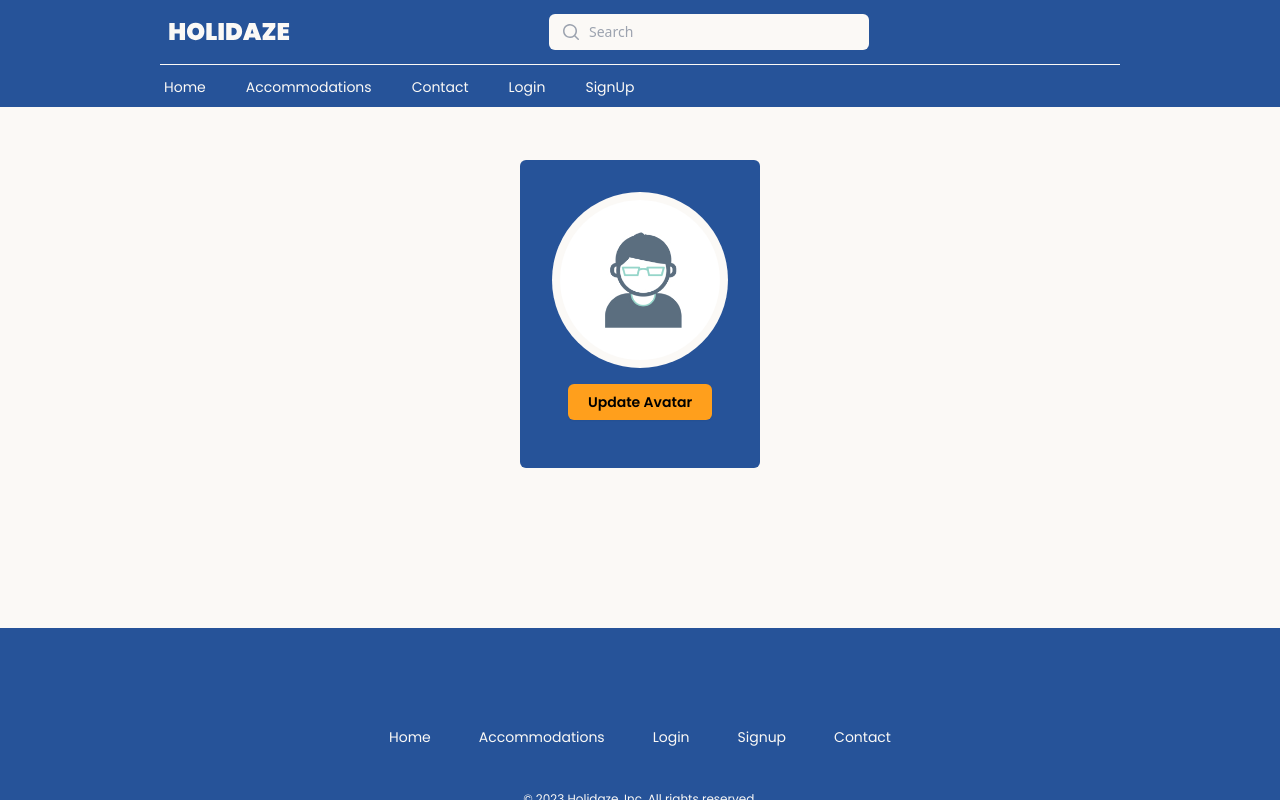
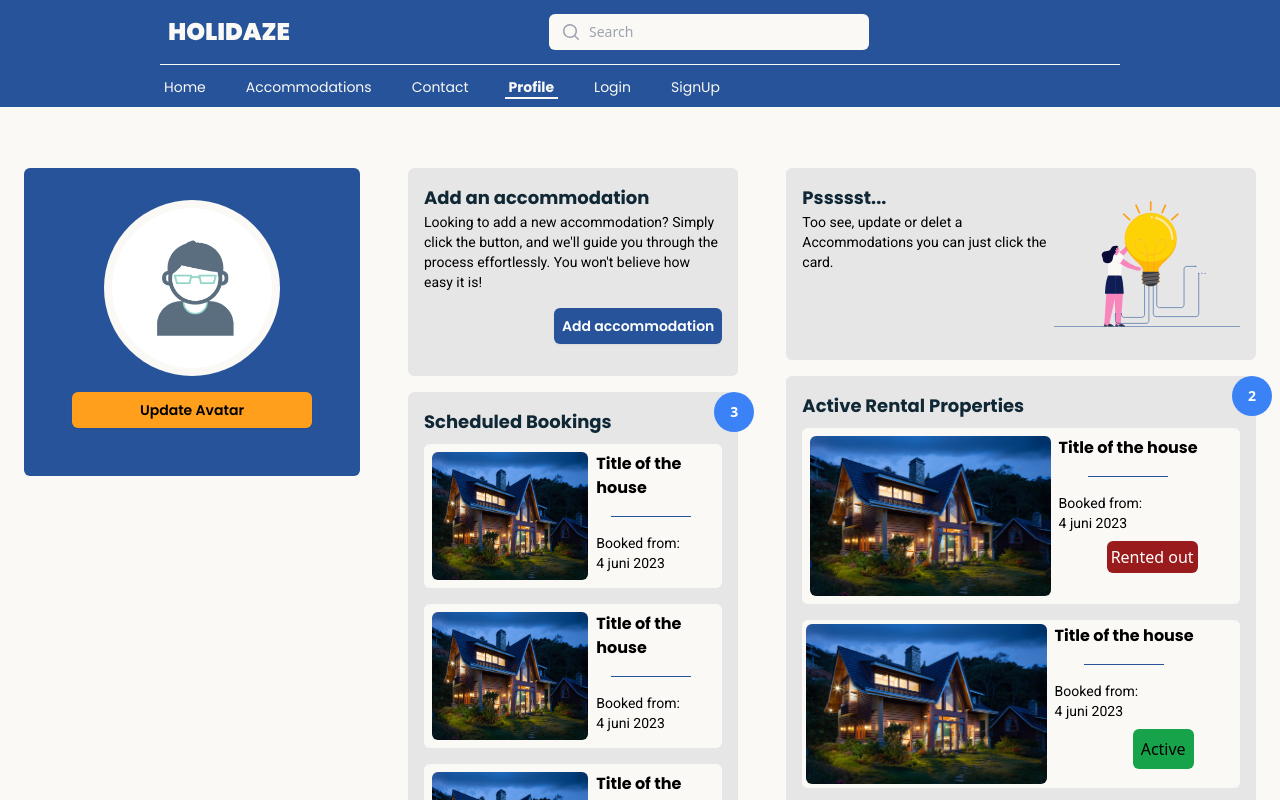
Before and after one commit to Liisagrant/Holidaze, a React (Vite) app: page /Profile in a window 1280 px wide. Shown: the top 800 px of the page. Built offline with nearby package versions, Linux system fonts and the light colour scheme.

Commit message:
added styling for all components on the page and fixed some issues of styling on home and in the header

```diff
--- a/src/Layout/Header.jsx
+++ b/src/Layout/Header.jsx
@@ -137,6 +137,14 @@ export default function Header() {
                   Contact
                 </NavLink>
               </li>
+              <li>
+                <NavLink
+                  to="/Profile"
+                  className={({ isActive }) => generateNavLinkClass(isActive)}
+                >
+                  Profile
+                </NavLink>
+              </li>
               {isLoggedIn() ? (
                 <li>
                   <LogoutBtn handleLogout={handleLogout} />
@@ -177,7 +185,7 @@ export default function Header() {
           } justify-center`}
           aria-label="Global"
         >
-          <ul className="space-y-1 px-2 pt-2 pb-3 flex flex-col items-center">
+          <ul className="space-y-1 my-4 px-2 pt-2 pb-3 flex flex-col items-center">
             <li>
               <NavLink
                 to="/"
@@ -200,6 +208,14 @@ export default function Header() {
                 className={({ isActive }) => generateNavLinkClass(isActive)}
               >
                 Contact
+              </NavLink>
+            </li>
+            <li>
+              <NavLink
+                to="/Profile"
+                className={({ isActive }) => generateNavLinkClass(isActive)}
+              >
+                Profile
               </NavLink>
             </li>
             {isLoggedIn() ? (
--- a/src/Pages/Home/Herobanner.jsx
+++ b/src/Pages/Home/Herobanner.jsx
@@ -9,7 +9,7 @@ const Herobanner = () => {
         className="w-full h-96 md:h-[700px] object-cover"
       />
       <div
-        className=" max-w-7xl absolute bottom-[-200px] left-1/2 transform -translate-x-1/2 bg-main  py-8 px-12
+        className=" max-w-7xl absolute bottom-[-100px] left-1/2 transform -translate-x-1/2 bg-main  py-8 px-12
        md:p-16 rounded-md shadow-md backdrop-blur-sm bg-opacity-60 md:bottom-24 md:left-1/4 sm:bottom-[-100px] xs:bottom-[-50px]"
       >
         <div className="flex flex-col justify-center items-center space-y-2">
--- /dev/null
+++ b/src/Pages/Profile/AddAccommodation.jsx
@@ -0,0 +1,26 @@
+import React from 'react';
+
+const AddAccommodation = () => {
+  return (
+    <div className="bg-lightgray p-4 mx-4 rounded-md">
+      <p className="font-header text-lg text-darkblue font-bold">
+        Add an accommodation
+      </p>
+      <p className="font-paragraph text-sm max-w-sm">
+        Looking to add a new accommodation? Simply click the button, and we'll
+        guide you through the process effortlessly. You won't believe how easy
+        it is!
+      </p>
+      <div className="flex justify-end">
+        <button
+          type="submit"
+          className="flex font-header justify-center rounded-md bg-main px-2 py-1.5 text-sm font-semibold leading-6 text-white shadow-sm my-4 hover:bg-hovercolor"
+        >
+          Add accommodation
+        </button>
+      </div>
+    </div>
+  );
+};
+
+export default AddAccommodation;
--- /dev/null
+++ b/src/Pages/Profile/Helper.jsx
@@ -0,0 +1,22 @@
+import React from 'react';
+import helperSvg from '../../../public/helperSvg.svg';
+
+const Helper = () => {
+  return (
+    <div className="bg-lightgray p-4 mx-4 mb-4 rounded-md flex flex-row">
+      <div>
+        <p className="font-header text-lg text-darkblue font-bold">
+          Pssssst...
+        </p>
+        <p className="font-paragraph text-sm max-w-xs">
+          Too see, update or delet a Accommodations you can just click the card.
+        </p>
+      </div>
+      <div className="flex justify-end">
+        <img className="h-40" src={helperSvg} alt="helper image" />{' '}
+      </div>
+    </div>
+  );
+};
+
+export default Helper;
--- a/src/Pages/Profile/Profile.jsx
+++ b/src/Pages/Profile/Profile.jsx
@@ -3,6 +3,10 @@ import { useSelector, useDispatch } from 'react-redux';
 import ProfileMenu from './ProfileMenu';
 import { getUserDetails } from '../../utils/Auth';
 import { fetchSingleProfile } from '../../store/modules/ProfileSlice';
+import AddAccommodation from './AddAccommodation';
+import Helper from './Helper';
+import UserBookings from './UserBookings';
+import RentOuts from './RentOuts';
 
 const Profile = () => {
   const dispatch = useDispatch();
@@ -27,12 +31,22 @@ const Profile = () => {
   console.log(userDetails);
 
   return (
-    <div className="flex justify-center mt-40">
-      <ProfileMenu
-        avatar={userAvatar}
-        userEmail={userEmail}
-        userName={userName}
-      />
+    <div className="flex justify-center flex-col lg:flex-row mt-40 max-w-7xl mx-auto">
+      <div className="m-2">
+        <ProfileMenu
+          avatar={userAvatar}
+          userEmail={userEmail}
+          userName={userName}
+        />
+      </div>
+      <div className="m-2">
+        <AddAccommodation />
+        <UserBookings />
+      </div>
+      <div className="m-2">
+        <Helper />
+        <RentOuts />
+      </div>
     </div>
   );
 };
--- a/src/Pages/Profile/ProfileMenu.jsx
+++ b/src/Pages/Profile/ProfileMenu.jsx
@@ -99,7 +99,7 @@ const ProfileMenu = ({ avatar, userEmail, userName }) => {
           </div>
         </div>
       )}
-      <div className="bg-main w-full rounded-md p-4 md:p-8">
+      <div className="bg-main rounded-md p-4 md:p-8 mx-4">
         <div className="flex flex-row md:flex-col">
           <div className="flex items-center justify-center">
             <div className="bg-backgroundwhite p-2 rounded-full">
@@ -120,7 +120,7 @@ const ProfileMenu = ({ avatar, userEmail, userName }) => {
             <button
               type="submit"
               onClick={() => setIsModalOpen(true)}
-              className="flex w-full font-header justify-center rounded-md bg-second px-2 py-1.5 text-sm font-semibold leading-6 text-black shadow-sm my-4"
+              className="flex w-full md:w-60 md:mx-auto font-header justify-center rounded-md bg-second px-2 py-1.5 text-sm font-semibold leading-6 text-black shadow-sm my-4"
             >
               Update Avatar
             </button>
--- /dev/null
+++ b/src/Pages/Profile/RentOuts.jsx
@@ -0,0 +1,60 @@
+import React from 'react';
+
+const RentOuts = () => {
+  return (
+    <div className="relative">
+      <div className="bg-lightgray p-4 mx-4 my-4 rounded-md flex flex-col">
+        <p className="font-header text-lg text-darkblue font-bold">
+          Active Rental Properties
+        </p>
+        <div className="bg-backgroundwhite p-2 flex flex-row my-2 rounded-md">
+          <div className="flex flex-row">
+            <img
+              className="rounded-md h-40"
+              src="../../../public/defaultTopRated.jpg"
+              alt="Image of the house you booked"
+            />
+          </div>
+          <div>
+            <p className="font-header font-bold text-md px-2">
+              Title of the house
+            </p>
+            <div class="mx-auto shadow-md w-20 my-4 border-t border-main"></div>
+            <p className="font-paragraph text-sm px-2"> Booked from:</p>
+            <p className="font-paragraph text-sm px-2"> 4 juni 2023</p>
+            <div className="flex justify-end">
+              <span className="bg-red-800 text-white p-1 m-2 rounded-md">
+                Rented out
+              </span>
+            </div>
+          </div>
+        </div>
+        <div className="bg-backgroundwhite p-1 flex flex-row my-2 rounded-md">
+          <div className="flex flex-row">
+            <img
+              className="rounded-md h-40"
+              src="../../../public/defaultTopRated.jpg"
+              alt="Image of the house you booked"
+            />
+          </div>
+          <div>
+            <p className="font-header font-bold text-md px-2">
+              Title of the house
+            </p>
+            <div class="mx-auto shadow-md w-20 my-4 border-t border-main"></div>
+            <p className="font-paragraph text-sm px-2"> Booked from:</p>
+            <p className="font-paragraph text-sm px-2"> 4 juni 2023</p>
+            <div className="flex justify-end">
+              <span className="bg-green-600 p-2 m-2 rounded-md">Active</span>
+            </div>
+          </div>
+        </div>
+      </div>
+      <div className="absolute top-0 right-0 h-10 w-10 flex items-center justify-center rounded-full bg-blue-500 text-white text-sm font-bold">
+        2
+      </div>
+    </div>
+  );
+};
+
+export default RentOuts;
--- /dev/null
+++ b/src/Pages/Profile/UserBookings.jsx
@@ -0,0 +1,69 @@
+import React from 'react';
+
+const UserBookings = () => {
+  return (
+    <div className="relative">
+      <div className="bg-lightgray p-4 mx-4 my-4 rounded-md flex flex-col">
+        <p className="font-header text-lg text-darkblue font-bold">
+          Scheduled Bookings
+        </p>
+        <div className="bg-backgroundwhite p-2 flex flex-row my-2 rounded-md">
+          <div className="flex flex-row">
+            <img
+              className="rounded-md h-32"
+              src="../../../public/defaultTopRated.jpg"
+              alt="Image of the house you booked"
+            />
+          </div>
+          <div>
+            <p className="font-header font-bold text-md px-2">
+              Title of the house
+            </p>
+            <div class="mx-auto shadow-md w-20 my-4 border-t border-main"></div>
+            <p className="font-paragraph text-sm px-2"> Booked from:</p>
+            <p className="font-paragraph text-sm px-2"> 4 juni 2023</p>
+          </div>
+        </div>
+        <div className="bg-backgroundwhite p-2 flex flex-row my-2 rounded-md">
+          <div className="flex flex-row">
+            <img
+              className="rounded-md h-32"
+              src="../../../public/defaultTopRated.jpg"
+              alt="Image of the house you booked"
+            />
+          </div>
+          <div>
+            <p className="font-header font-bold text-md px-2">
+              Title of the house
+            </p>
+            <div class="mx-auto shadow-md w-20 my-4 border-t border-main"></div>
+            <p className="font-paragraph text-sm px-2"> Booked from:</p>
+            <p className="font-paragraph text-sm px-2"> 4 juni 2023</p>
+          </div>
+        </div>
+        <div className="bg-backgroundwhite p-2 flex flex-row my-2 rounded-md">
+          <div className="flex flex-row">
+            <img
+              className="rounded-md h-32"
+              src="../../../public/defaultTopRated.jpg"
+              alt="Image of the house you booked"
+            />
+          </div>
+          <div>
+            <p className="font-header font-bold text-md px-2">
+              Title of the house
+            </p>
+            <div class="mx-auto shadow-md w-20 my-4 border-t border-main"></div>
+            <p className="font-paragraph text-sm px-2"> Booked from:</p>
+            <p className="font-paragraph text-sm px-2"> 4 juni 2023</p>
+          </div>
+        </div>
+      </div>
+      <div className="absolute top-0 right-0 h-10 w-10 flex items-center justify-center rounded-full bg-blue-500 text-white text-sm font-bold">
+        3
+      </div>
+    </div>
+  );
+};
+
+export default UserBookings;
```
Also changed, not shown: public/helperSvg.svg (added).
